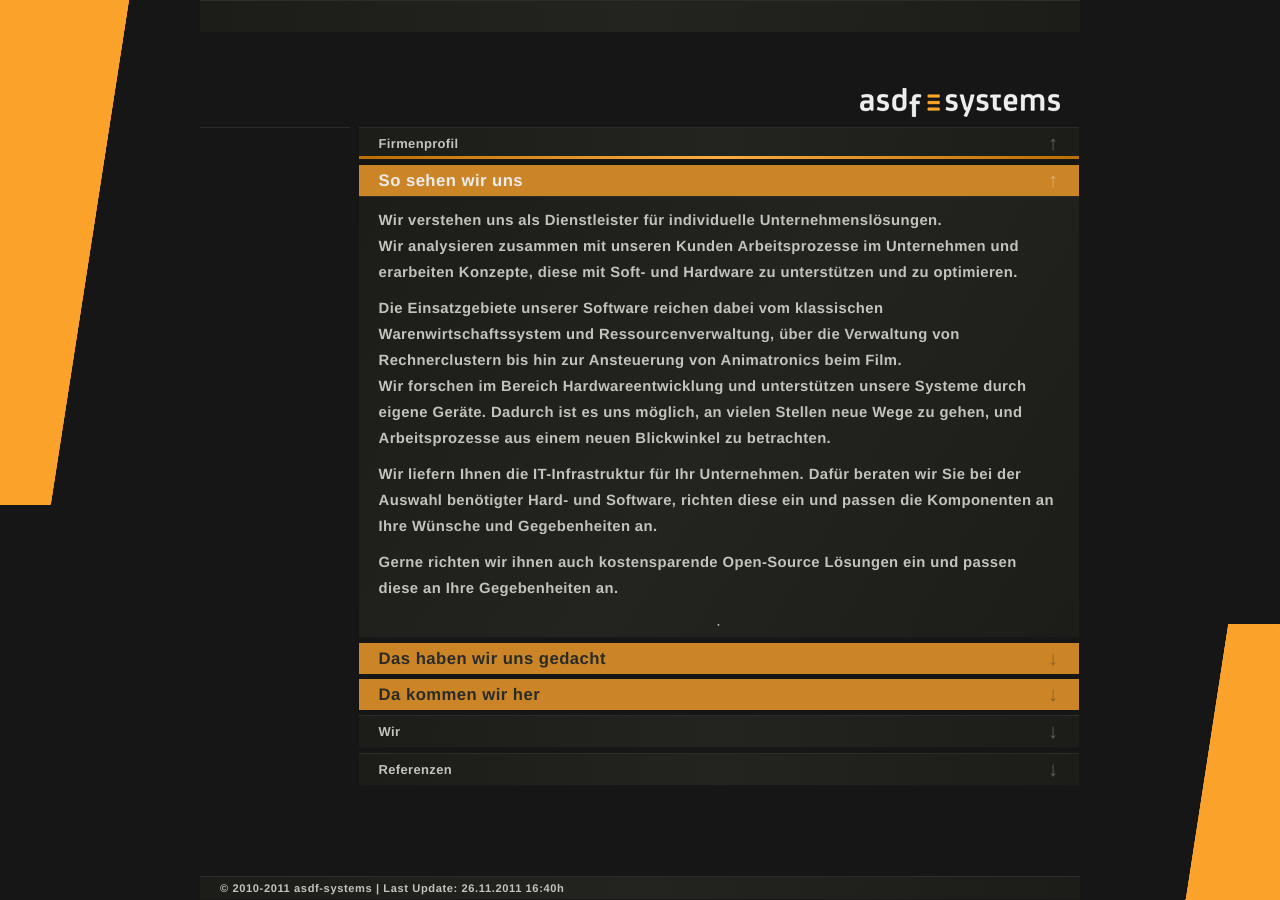
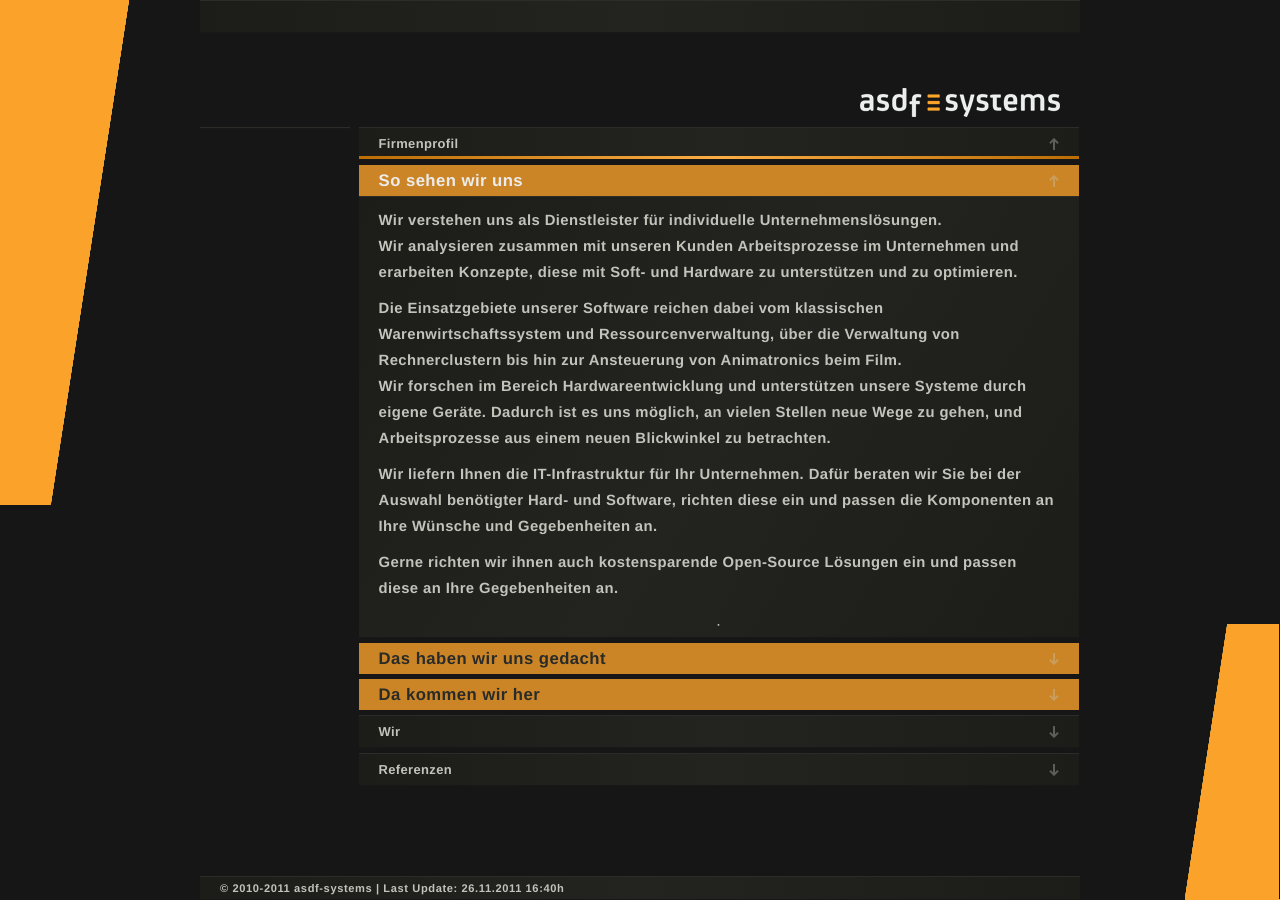
Before and after one commit to asdf-systems/asdf-systems.github.com, a Jekyll site: the page built from about.html, in a window 1280 px wide. Built offline with Jekyll 4.4.1, drawn with Linux system fonts in a browser that asks for light colours; nearby versions of some CDN libraries; a style sheet for code colours, icons or effects is not loaded.

Commit message:
Arrows are now images and all is sprite-ified

```diff
--- a/css/screen.css
+++ b/css/screen.css
@@ -182,7 +182,7 @@ dl.accordion > dt.active + dd {
 /* line 9, ../sass/page_elements/_corners.scss */
 #corner_top {
   position: absolute;
-  background-image: url("/img/corners.png");
+  background-image: url("/img/statics.png");
   top: 0%;
   left: 0%;
   width: 129px;
@@ -214,7 +214,7 @@ dl.accordion > dt.active + dd {
 /* line 29, ../sass/page_elements/_corners.scss */
 #corner_bottom {
   position: absolute;
-  background-image: url("/img/corners.png");
+  background-image: url("/img/statics.png");
   bottom: 0%;
   right: 0%;
   width: 95px;
@@ -474,7 +474,7 @@ article.link:after {
   background-image: linear-gradient(top left, #1c1c19, #232320, #1c1c19);
   margin-bottom: 0;
 }
-/* line 6, ../sass/page_elements/_slider.scss */
+/* line 5, ../sass/page_elements/_slider.scss */
 .slider .pages section {
   font-family: "Ubuntu";
   font-weight: 400;
@@ -482,7 +482,7 @@ article.link:after {
   letter-spacing: 0.025em;
   line-height: 26px;
 }
-/* line 8, ../sass/page_elements/_slider.scss */
+/* line 7, ../sass/page_elements/_slider.scss */
 .slider .pages section.page-0 {
   font-family: "FS Joey Web Bold", Helvetica, Arial, Verdana , sans-serif;
   font-size-adjust: 0.49;
@@ -492,26 +492,26 @@ article.link:after {
   letter-spacing: 0.025em;
   line-height: 26px;
 }
-/* line 11, ../sass/page_elements/_slider.scss */
+/* line 10, ../sass/page_elements/_slider.scss */
 .slider .pages section img {
   width: 100%;
   max-width: 720px;
   display: block;
   margin: 0 auto;
 }
-/* line 17, ../sass/page_elements/_slider.scss */
+/* line 16, ../sass/page_elements/_slider.scss */
 .slider .pages section div {
   padding: 10px 20px;
 }
-/* line 18, ../sass/page_elements/_slider.scss */
+/* line 17, ../sass/page_elements/_slider.scss */
 .slider .pages section div > br:first-child {
   display: none;
 }
-/* line 25, ../sass/page_elements/_slider.scss */
+/* line 24, ../sass/page_elements/_slider.scss */
 .slider nav {
   *zoom: 1;
 }
-/* line 26, ../sass/page_elements/_slider.scss */
+/* line 25, ../sass/page_elements/_slider.scss */
 .slider nav div {
   text-align: center;
   -moz-transition-property: opacity;
@@ -531,7 +531,7 @@ article.link:after {
   -o-transition-delay: 0;
   transition-delay: 0;
 }
-/* line 30, ../sass/page_elements/_slider.scss */
+/* line 29, ../sass/page_elements/_slider.scss */
 .slider nav .next, .slider nav .prev {
   font-family: "FS Joey Web Bold", Helvetica, Arial, Verdana , sans-serif;
   font-size-adjust: 0.49;
@@ -545,6 +545,7 @@ article.link:after {
   border-style: solid;
   border-color: #fba22b;
   padding: 0 20px;
+  height: 16px;
 }
 /* line 37, ../sass/page_elements/_slider.scss */
 .slider nav .next.disabled, .slider nav .prev.disabled {
@@ -552,39 +553,53 @@ article.link:after {
   opacity: 0;
 }
 /* line 40, ../sass/page_elements/_slider.scss */
-.slider nav .next:hover, .slider nav .prev:hover {
-  color: #fba22b;
-}
-/* line 44, ../sass/page_elements/_slider.scss */
+.slider nav .next:before, .slider nav .prev:before {
+  display: block;
+  width: 10px;
+  height: 7px;
+  background-image: url("/img/statics.png");
+  margin-top: 4.5px;
+}
+/* line 48, ../sass/page_elements/_slider.scss */
 .slider nav .next {
   border-right-width: 3px;
   float: right;
 }
-/* line 47, ../sass/page_elements/_slider.scss */
+/* line 51, ../sass/page_elements/_slider.scss */
 .slider nav .next:before {
-  content: '→';
-}
-/* line 51, ../sass/page_elements/_slider.scss */
+  background-position: -485px -505px;
+  content: '';
+}
+/* line 55, ../sass/page_elements/_slider.scss */
+.slider nav .next:hover:before {
+  background-position: -500px -505px;
+}
+/* line 59, ../sass/page_elements/_slider.scss */
 .slider nav .prev {
   border-left-width: 3px;
   float: left;
 }
-/* line 54, ../sass/page_elements/_slider.scss */
+/* line 62, ../sass/page_elements/_slider.scss */
 .slider nav .prev:before {
-  content: '←';
-}
-/* line 58, ../sass/page_elements/_slider.scss */
+  background-position: -485px -512px;
+  content: '';
+}
+/* line 66, ../sass/page_elements/_slider.scss */
+.slider nav .prev:hover:before {
+  background-position: -500px -512px;
+}
+/* line 70, ../sass/page_elements/_slider.scss */
 .slider nav .page {
   width: 200px;
   margin: 0 auto;
 }
-/* line 61, ../sass/page_elements/_slider.scss */
+/* line 73, ../sass/page_elements/_slider.scss */
 .slider nav .page span {
   margin: 0 2px;
   filter: progid:DXImageTransform.Microsoft.Alpha(Opacity=50);
   opacity: 0.5;
 }
-/* line 64, ../sass/page_elements/_slider.scss */
+/* line 76, ../sass/page_elements/_slider.scss */
 .slider nav .page span.active {
   filter: progid:DXImageTransform.Microsoft.Alpha(Opacity=100);
   opacity: 1;
@@ -664,16 +679,21 @@ dl.singlepage > dt > div {
 }
 /* line 12, ../sass/page_elements/_accordion_header.scss */
 dl.singlepage > dt:before {
-  font-size: 22px;
+  display: block;
+  content: '';
+  background-image: url("/img/statics.png");
+  background-position: -485px -519px;
+  width: 10px;
+  height: 12px;
   margin-right: 20px;
+  margin-top: 9.5px;
   float: right;
-  content: '↓';
   filter: progid:DXImageTransform.Microsoft.Alpha(Opacity=40);
   opacity: 0.4;
 }
-/* line 19, ../sass/page_elements/_accordion_header.scss */
+/* line 24, ../sass/page_elements/_accordion_header.scss */
 dl.singlepage > dt.active:before {
-  content: '↑';
+  background-position: -485px -531px;
 }
 /* line 12, ../sass/page_elements/_bars.scss */
 dl.singlepage > dt:hover:after, dl.singlepage > dt.active:after {
@@ -731,7 +751,7 @@ dl.singlepage > dt.blue:hover:after, dl.singlepage > dt.blue.active:after {
   background-image: linear-gradient(left, #1d4163, #3a82c5, #1d4163);
   content: '';
 }
-/* line 35, ../sass/page_elements/_accordion_header.scss */
+/* line 40, ../sass/page_elements/_accordion_header.scss */
 dl.singlepage > dd {
   width: 100%;
 }
@@ -909,7 +929,7 @@ dl.singlepage dd > div {
 }
 /* line 27, ../sass/page_elements/_nav.scss */
 #container > nav > ul > li a:before {
-  content: '';
+  display: none;
 }
 @media screen and (max-width: 880px) {
   /* line 26, ../sass/page_elements/_nav.scss */
@@ -930,17 +950,16 @@ dl.singlepage dd > div {
 }
 /* line 43, ../sass/page_elements/_nav.scss */
 #container > nav > ul > li:before {
-  text-align: center;
   display: inline-block;
   content: '';
   width: 6px;
-  height: 9px;
+  height: 8px;
   margin-right: 7px;
 }
-/* line 51, ../sass/page_elements/_nav.scss */
+/* line 50, ../sass/page_elements/_nav.scss */
 #container > nav > ul > li:hover:before, #container > nav > ul > li.active:before {
-  content: '';
-  background-image: url("/img/minilogo_orange.png");
+  background-image: url("/img/statics.png");
+  background-position: -485px -544px;
 }
 
 /* line 1, ../sass/page_elements/_content.scss */
@@ -1012,7 +1031,7 @@ dl.singlepage dd > div {
 }
 /* line 24, ../sass/page_elements/_footer.scss */
 #container > footer > nav > ul > li a:before {
-  content: '';
+  display: none;
 }
 /* line 29, ../sass/page_elements/_footer.scss */
 #container > footer > nav > ul > li.active, #container > footer > nav > ul > li:hover, #container > footer > nav > ul > li a:hover {
@@ -1029,11 +1048,16 @@ dl.singlepage dd > div {
 
 /* line 2, ../sass/_links.scss */
 a:before {
-  content: '→';
-  padding-right: 5px;
-  color: #fba22b;
-}
-/* line 7, ../sass/_links.scss */
+  display: inline-block;
+  background-image: url("/img/statics.png");
+  background-position: -500px -505px;
+  width: 10px;
+  height: 7px;
+  margin-bottom: 2px;
+  content: '';
+  margin-right: 5px;
+}
+/* line 12, ../sass/_links.scss */
 a:hover {
   color: #fba22b;
 }
@@ -1069,16 +1093,21 @@ body.news dl.accordion > dt > div {
 }
 /* line 12, ../sass/page_elements/_accordion_header.scss */
 body.news dl.accordion > dt:before {
-  font-size: 22px;
+  display: block;
+  content: '';
+  background-image: url("/img/statics.png");
+  background-position: -485px -519px;
+  width: 10px;
+  height: 12px;
   margin-right: 20px;
+  margin-top: 9.5px;
   float: right;
-  content: '↓';
   filter: progid:DXImageTransform.Microsoft.Alpha(Opacity=40);
   opacity: 0.4;
 }
-/* line 19, ../sass/page_elements/_accordion_header.scss */
+/* line 24, ../sass/page_elements/_accordion_header.scss */
 body.news dl.accordion > dt.active:before {
-  content: '↑';
+  background-position: -485px -531px;
 }
 /* line 12, ../sass/page_elements/_bars.scss */
 body.news dl.accordion > dt:hover:after, body.news dl.accordion > dt.active:after {
@@ -1136,7 +1165,7 @@ body.news dl.accordion > dt.blue:hover:after, body.news dl.accordion > dt.blue.a
   background-image: linear-gradient(left, #1d4163, #3a82c5, #1d4163);
   content: '';
 }
-/* line 35, ../sass/page_elements/_accordion_header.scss */
+/* line 40, ../sass/page_elements/_accordion_header.scss */
 body.news dl.accordion > dd {
   width: 100%;
 }
@@ -1237,16 +1266,21 @@ body.portfolio dl.accordion > dt > div {
 }
 /* line 12, ../sass/page_elements/_accordion_header.scss */
 body.portfolio dl.accordion > dt:before {
-  font-size: 22px;
+  display: block;
+  content: '';
+  background-image: url("/img/statics.png");
+  background-position: -485px -519px;
+  width: 10px;
+  height: 12px;
   margin-right: 20px;
+  margin-top: 9.5px;
   float: right;
-  content: '↓';
   filter: progid:DXImageTransform.Microsoft.Alpha(Opacity=40);
   opacity: 0.4;
 }
-/* line 19, ../sass/page_elements/_accordion_header.scss */
+/* line 24, ../sass/page_elements/_accordion_header.scss */
 body.portfolio dl.accordion > dt.active:before {
-  content: '↑';
+  background-position: -485px -531px;
 }
 /* line 12, ../sass/page_elements/_bars.scss */
 body.portfolio dl.accordion > dt:hover:after, body.portfolio dl.accordion > dt.active:after {
@@ -1304,7 +1338,7 @@ body.portfolio dl.accordion > dt.blue:hover:after, body.portfolio dl.accordion >
   background-image: linear-gradient(left, #1d4163, #3a82c5, #1d4163);
   content: '';
 }
-/* line 35, ../sass/page_elements/_accordion_header.scss */
+/* line 40, ../sass/page_elements/_accordion_header.scss */
 body.portfolio dl.accordion > dd {
   width: 100%;
 }
@@ -1425,16 +1459,21 @@ body.workshop dl.accordion > dt > div {
 }
 /* line 12, ../sass/page_elements/_accordion_header.scss */
 body.workshop dl.accordion > dt:before {
-  font-size: 22px;
+  display: block;
+  content: '';
+  background-image: url("/img/statics.png");
+  background-position: -485px -519px;
+  width: 10px;
+  height: 12px;
   margin-right: 20px;
+  margin-top: 9.5px;
   float: right;
-  content: '↓';
   filter: progid:DXImageTransform.Microsoft.Alpha(Opacity=40);
   opacity: 0.4;
 }
-/* line 19, ../sass/page_elements/_accordion_header.scss */
+/* line 24, ../sass/page_elements/_accordion_header.scss */
 body.workshop dl.accordion > dt.active:before {
-  content: '↑';
+  background-position: -485px -531px;
 }
 /* line 12, ../sass/page_elements/_bars.scss */
 body.workshop dl.accordion > dt:hover:after, body.workshop dl.accordion > dt.active:after {
@@ -1492,7 +1531,7 @@ body.workshop dl.accordion > dt.blue:hover:after, body.workshop dl.accordion > d
   background-image: linear-gradient(left, #1d4163, #3a82c5, #1d4163);
   content: '';
 }
-/* line 35, ../sass/page_elements/_accordion_header.scss */
+/* line 40, ../sass/page_elements/_accordion_header.scss */
 body.workshop dl.accordion > dd {
   width: 100%;
 }
@@ -1632,16 +1671,21 @@ body.about dl.accordion > dt > div {
 }
 /* line 12, ../sass/page_elements/_accordion_header.scss */
 body.about dl.accordion > dt:before {
-  font-size: 22px;
+  display: block;
+  content: '';
+  background-image: url("/img/statics.png");
+  background-position: -485px -519px;
+  width: 10px;
+  height: 12px;
   margin-right: 20px;
+  margin-top: 9.5px;
   float: right;
-  content: '↓';
   filter: progid:DXImageTransform.Microsoft.Alpha(Opacity=40);
   opacity: 0.4;
 }
-/* line 19, ../sass/page_elements/_accordion_header.scss */
+/* line 24, ../sass/page_elements/_accordion_header.scss */
 body.about dl.accordion > dt.active:before {
-  content: '↑';
+  background-position: -485px -531px;
 }
 /* line 12, ../sass/page_elements/_bars.scss */
 body.about dl.accordion > dt:hover:after, body.about dl.accordion > dt.active:after {
@@ -1699,7 +1743,7 @@ body.about dl.accordion > dt.blue:hover:after, body.about dl.accordion > dt.blue
   background-image: linear-gradient(left, #1d4163, #3a82c5, #1d4163);
   content: '';
 }
-/* line 35, ../sass/page_elements/_accordion_header.scss */
+/* line 40, ../sass/page_elements/_accordion_header.scss */
 body.about dl.accordion > dd {
   width: 100%;
 }
@@ -1833,39 +1877,40 @@ body.about dl.accordion dt#referenzen + dd > div dl.accordion dt div.marker {
   filter: progid:DXImageTransform.Microsoft.Alpha(Opacity=20);
   opacity: 0.2;
   width: 6px;
-  height: 9px;
+  height: 8px;
   float: right;
   padding: 0;
+  background-image: url("/img/statics.png");
   margin: 0 5px;
 }
-/* line 56, ../sass/pages/_about.scss */
+/* line 57, ../sass/pages/_about.scss */
 body.about dl.accordion dt#referenzen + dd > div dl.accordion dt div.marker.software {
-  background-image: url("/img/minilogo_pink.png");
-}
-/* line 59, ../sass/pages/_about.scss */
+  background-position: -485px -568px;
+}
+/* line 60, ../sass/pages/_about.scss */
 body.about dl.accordion dt#referenzen + dd > div dl.accordion dt div.marker.hardware {
-  background-image: url("/img/minilogo_turquoise.png");
-}
-/* line 62, ../sass/pages/_about.scss */
+  background-position: -485px -552px;
+}
+/* line 63, ../sass/pages/_about.scss */
 body.about dl.accordion dt#referenzen + dd > div dl.accordion dt div.marker.consulting {
-  background-image: url("/img/minilogo_blue.png");
-}
-/* line 65, ../sass/pages/_about.scss */
+  background-position: -485px -560px;
+}
+/* line 66, ../sass/pages/_about.scss */
 body.about dl.accordion dt#referenzen + dd > div dl.accordion dt.software > div.software {
   filter: progid:DXImageTransform.Microsoft.Alpha(Opacity=100);
   opacity: 1;
 }
-/* line 68, ../sass/pages/_about.scss */
+/* line 69, ../sass/pages/_about.scss */
 body.about dl.accordion dt#referenzen + dd > div dl.accordion dt.hardware > div.hardware {
   filter: progid:DXImageTransform.Microsoft.Alpha(Opacity=100);
   opacity: 1;
 }
-/* line 71, ../sass/pages/_about.scss */
+/* line 72, ../sass/pages/_about.scss */
 body.about dl.accordion dt#referenzen + dd > div dl.accordion dt.consulting > div.consulting {
   filter: progid:DXImageTransform.Microsoft.Alpha(Opacity=100);
   opacity: 1;
 }
-/* line 75, ../sass/pages/_about.scss */
+/* line 76, ../sass/pages/_about.scss */
 body.about dl.accordion dt#referenzen + dd > div dl.accordion dd {
   font-family: "FS Joey Web Bold", Helvetica, Arial, Verdana , sans-serif;
   font-size-adjust: 0.49;
@@ -1890,21 +1935,21 @@ body.about dl.accordion dt#referenzen + dd > div dl.accordion dd:after {
   background-image: linear-gradient(left, #bc6d04, #fbad44, #bc6d04);
   content: '';
 }
-/* line 79, ../sass/pages/_about.scss */
+/* line 80, ../sass/pages/_about.scss */
 body.about dl.accordion dt#referenzen + dd > div dl.accordion dd:after {
   margin-top: 0;
 }
-/* line 83, ../sass/pages/_about.scss */
+/* line 84, ../sass/pages/_about.scss */
 body.about dl.accordion dt#referenzen + dd > div dl.accordion dd div.projects div {
   display: inline-block;
   margin-right: 5px;
   text-align: center;
 }
-/* line 88, ../sass/pages/_about.scss */
+/* line 89, ../sass/pages/_about.scss */
 body.about dl.accordion dt#referenzen + dd > div dl.accordion dd div.projects div > a:before {
   display: none;
 }
-/* line 91, ../sass/pages/_about.scss */
+/* line 92, ../sass/pages/_about.scss */
 body.about dl.accordion dt#referenzen + dd > div dl.accordion dd div.projects div > a > img {
   display: block;
   width: 90px;
@@ -1912,15 +1957,15 @@ body.about dl.accordion dt#referenzen + dd > div dl.accordion dd div.projects di
   border: 4px solid transparent;
   margin-top: 10px;
 }
-/* line 99, ../sass/pages/_about.scss */
+/* line 100, ../sass/pages/_about.scss */
 body.about dl.accordion dt#referenzen + dd > div dl.accordion dd div.projects div.software img {
   border-color: #a9749e;
 }
-/* line 102, ../sass/pages/_about.scss */
+/* line 103, ../sass/pages/_about.scss */
 body.about dl.accordion dt#referenzen + dd > div dl.accordion dd div.projects div.hardware img {
   border-color: #008692;
 }
-/* line 105, ../sass/pages/_about.scss */
+/* line 106, ../sass/pages/_about.scss */
 body.about dl.accordion dt#referenzen + dd > div dl.accordion dd div.projects div.consulting img {
   border-color: #3475b2;
 }
@@ -1956,16 +2001,21 @@ body.service dl.accordion > dt > div {
 }
 /* line 12, ../sass/page_elements/_accordion_header.scss */
 body.service dl.accordion > dt:before {
-  font-size: 22px;
+  display: block;
+  content: '';
+  background-image: url("/img/statics.png");
+  background-position: -485px -519px;
+  width: 10px;
+  height: 12px;
   margin-right: 20px;
+  margin-top: 9.5px;
   float: right;
-  content: '↓';
   filter: progid:DXImageTransform.Microsoft.Alpha(Opacity=40);
   opacity: 0.4;
 }
-/* line 19, ../sass/page_elements/_accordion_header.scss */
+/* line 24, ../sass/page_elements/_accordion_header.scss */
 body.service dl.accordion > dt.active:before {
-  content: '↑';
+  background-position: -485px -531px;
 }
 /* line 12, ../sass/page_elements/_bars.scss */
 body.service dl.accordion > dt:hover:after, body.service dl.accordion > dt.active:after {
@@ -2023,7 +2073,7 @@ body.service dl.accordion > dt.blue:hover:after, body.service dl.accordion > dt.
   background-image: linear-gradient(left, #1d4163, #3a82c5, #1d4163);
   content: '';
 }
-/* line 35, ../sass/page_elements/_accordion_header.scss */
+/* line 40, ../sass/page_elements/_accordion_header.scss */
 body.service dl.accordion > dd {
   width: 100%;
 }
--- a/sass/page_elements/_corners.scss
+++ b/sass/page_elements/_corners.scss
@@ -1,6 +1,6 @@
 @mixin corner_common {
 	position: absolute;
-	background-image: url('/img/corners.png');
+	background-image: url('/img/statics.png');
 	@media screen and (max-width: 1150px) {
 		display: none;
 	}
--- a/sass/page_elements/_footer.scss
+++ b/sass/page_elements/_footer.scss
@@ -22,7 +22,7 @@
 			list-style-type: none;
 			> li {
 				a:before {
-					content: '';
+					display: none;
 				}
 				display: inline-block;
 				margin: 0 $padding_horizontal;
```
Also changed, not shown: sass/_config.scss (+20 -0 lines), sass/_links.scss (+8 -3 lines), sass/page_elements/_accordion_header.scss (+8 -3 lines), sass/page_elements/_nav.scss (+5 -7 lines), sass/page_elements/_slider.scss (+17 -5 lines), sass/pages/_about.scss (+6 -5 lines), img/corners.png (deleted), img/minilogo_blue.png (deleted), img/minilogo_orange.png (deleted), img/minilogo_pink.png (deleted), img/minilogo_turquoise.png (deleted), img/statics.png (added).
